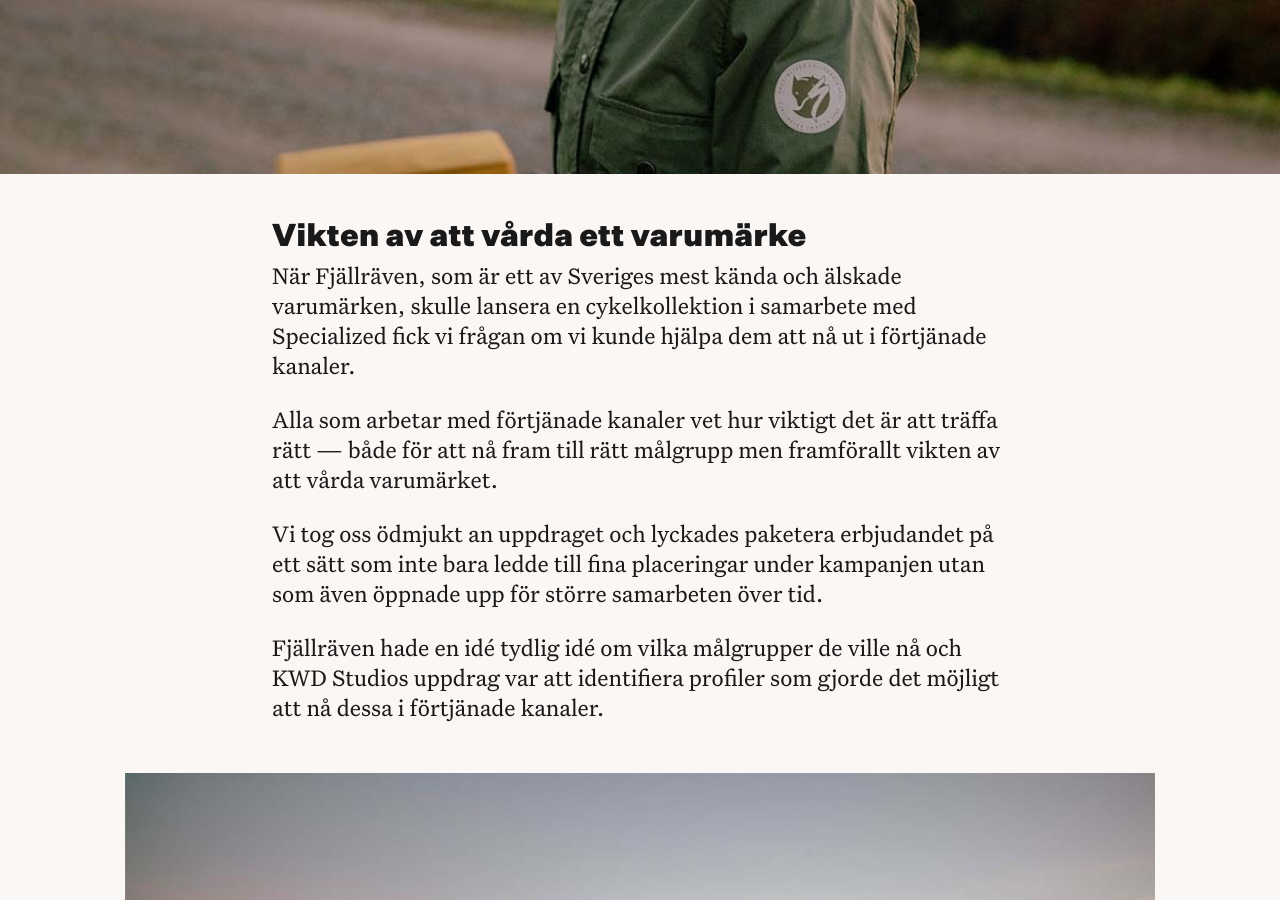
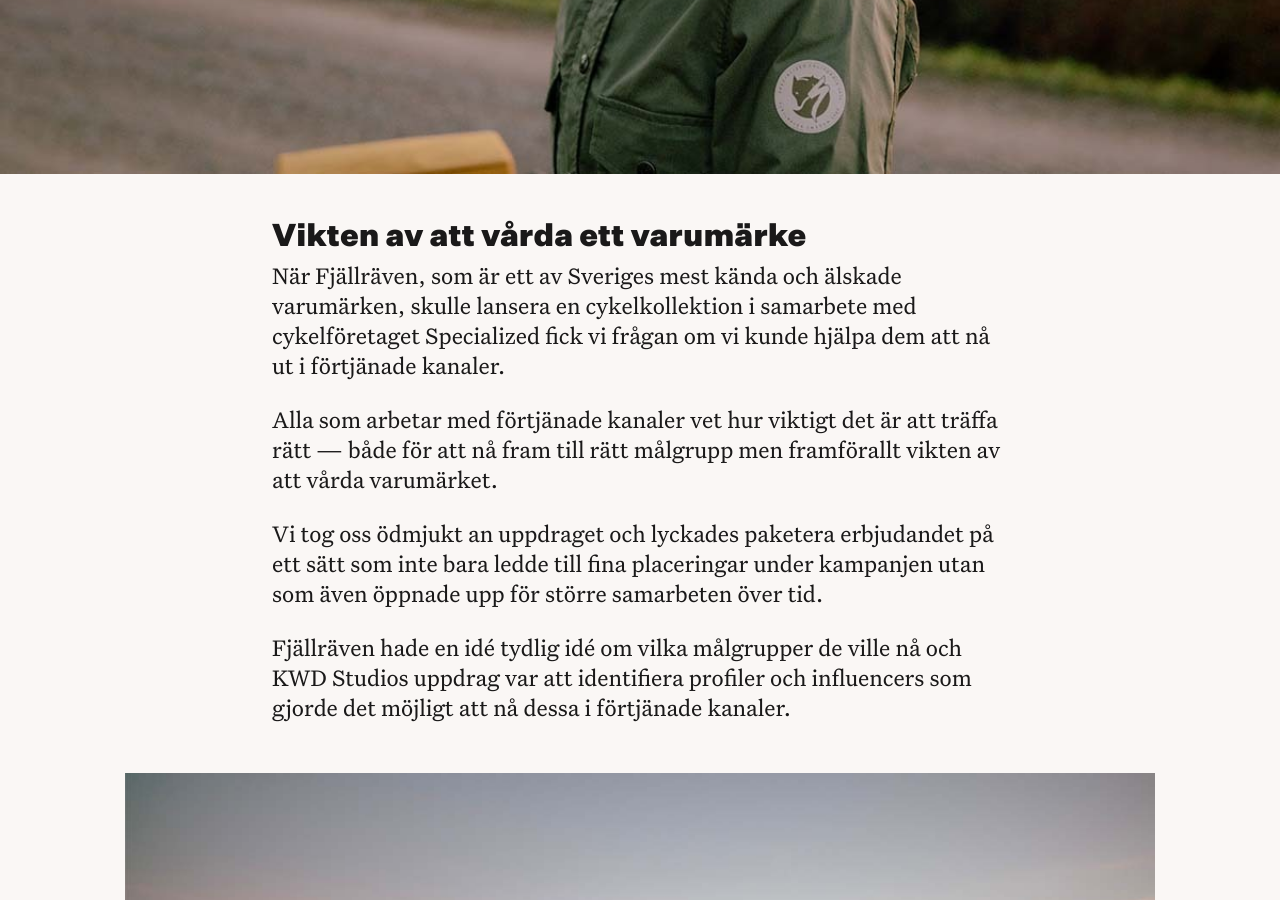
Before and after one commit to kwdstudio/kwdstudio.github.io, a Jekyll site: the page built from _cases/fjallraven-lansering.md, in a window 1280 px wide and 900 px high, scrolled down 1007 px. Built offline with Jekyll 4.4.1, drawn with Linux system fonts in a browser that asks for light colours.

Commit message:
Updated cases

```diff
--- a/_cases/fjallraven-lansering.md
+++ b/_cases/fjallraven-lansering.md
@@ -13,14 +13,14 @@ intro_lead: När Fjällräven skulle lansera en cykelkollektion i samarbete med
 
 ## Vikten av att vårda ett varumärke
 
-När Fjällräven, som är ett av Sveriges mest kända och älskade varumärken, skulle lansera en cykelkollektion i samarbete med Specialized fick vi frågan om vi kunde hjälpa dem att nå ut i förtjänade kanaler.
+När Fjällräven, som är ett av Sveriges mest kända och älskade varumärken, skulle lansera en cykelkollektion i samarbete med cykelföretaget Specialized fick vi frågan om vi kunde hjälpa dem att nå ut i förtjänade kanaler.
 
 Alla som arbetar med förtjänade kanaler vet hur viktigt det är att träffa rätt — både för att nå fram till rätt målgrupp men framförallt vikten av att vårda varumärket.
 
 
 Vi tog oss ödmjukt an uppdraget och lyckades paketera erbjudandet på ett sätt som inte bara ledde till fina placeringar under kampanjen utan som även öppnade upp för större samarbeten över tid.
 
-Fjällräven hade en idé tydlig idé om vilka målgrupper de ville nå och KWD Studios uppdrag var att identifiera profiler som gjorde det möjligt att nå dessa i förtjänade kanaler.
+Fjällräven hade en idé tydlig idé om vilka målgrupper de ville nå och KWD Studios uppdrag var att identifiera profiler och influencers som gjorde det möjligt att nå dessa i förtjänade kanaler.
 
 {%
   include page_image.html
```
Also changed, not shown: _cases/skap.md (+1 -1 lines), _cases/svt-nyheter.md (+33 -8 lines).
